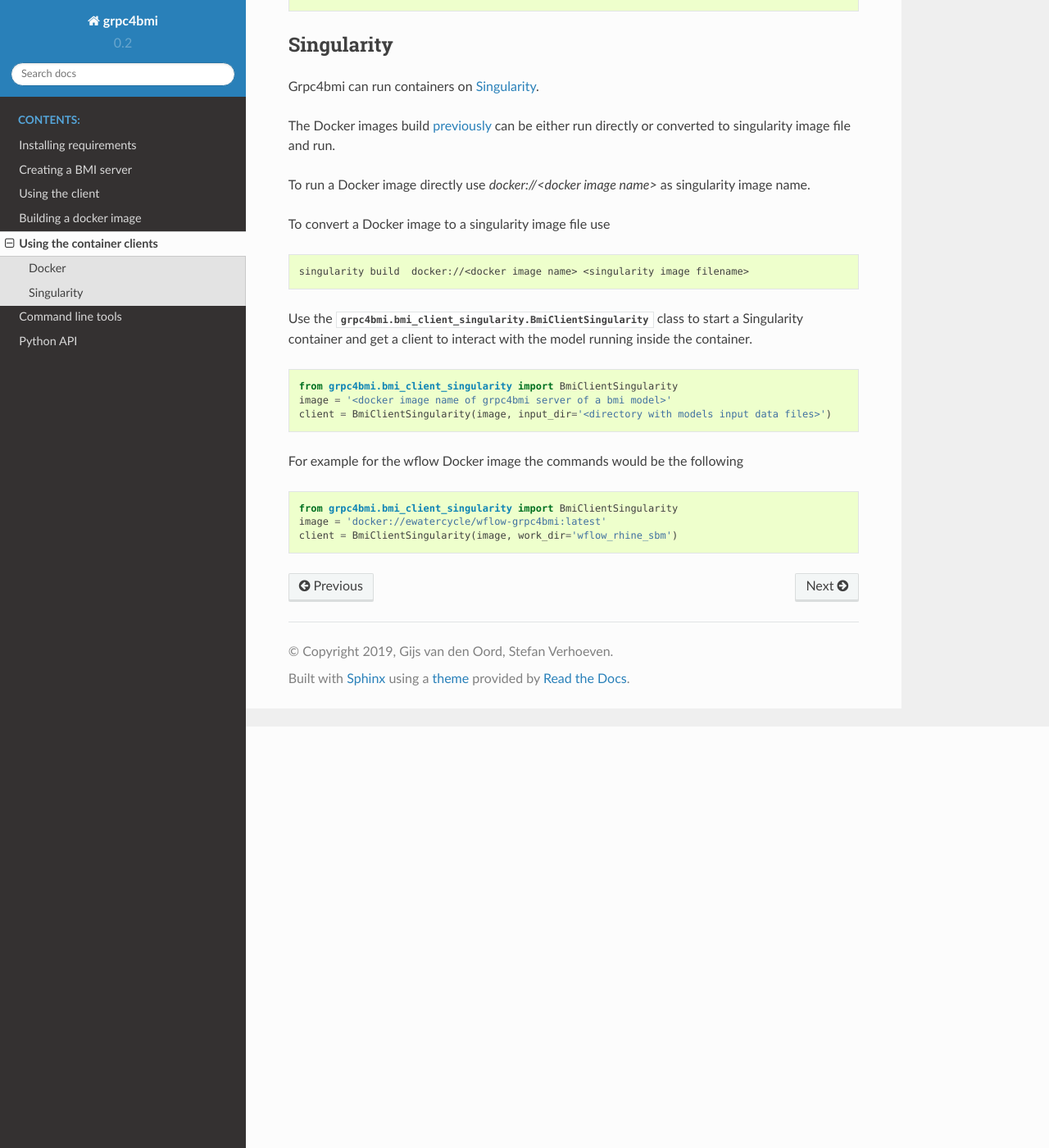
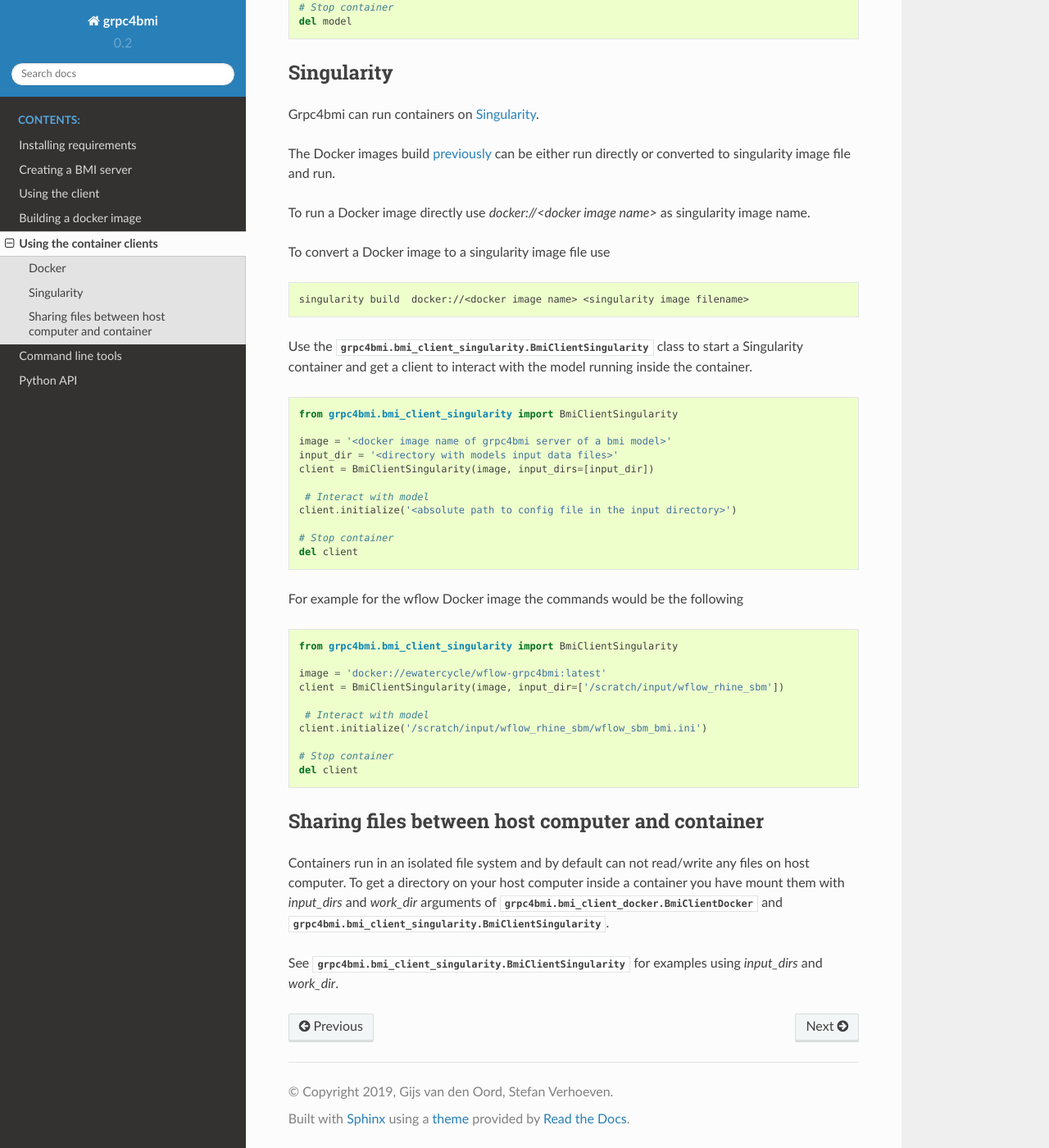
Before and after one commit to eWaterCycle/grpc4bmi, a Sphinx documentation site: the page built from docs/container/usage.rst, in a window 1280 px wide and 1400 px high, scrolled down 514 px. Shown: the whole window at 82% size. Built offline with Sphinx 7.4.7 and the Read the Docs theme 2.0.0, drawn with Linux system fonts in a browser that asks for light colours; pages that are not in the unit, such as notebooks, are missing from menus; some of the changed text lies outside the part shown.

Commit message:
More docs

```diff
--- a/docs/container/usage.rst
+++ b/docs/container/usage.rst
@@ -10,11 +10,11 @@ Grpc4bmi can run containers with `Docker engine`_.
 
 Use the :class:`grpc4bmi.bmi_client_docker.BmiClientDocker` class to start a Docker container and get a client to interact with the model running inside the container.
 
-
-
 For example the PCR-GLOBWB model can be started in a Docker container with
 
 .. code-block:: python
+
+    from grpc4bmi.bmi_client_docker import BmiClientDocker
 
     model = BmiClientDocker(image='ewatercycle/pcrg-grpc4bmi:latest', image_port=55555,
                             work_dir="./input")
@@ -47,15 +47,41 @@ Use the :class:`grpc4bmi.bmi_client_singularity.BmiClientSingularity` class to s
 .. code-block:: python
 
     from grpc4bmi.bmi_client_singularity import BmiClientSingularity
+
     image = '<docker image name of grpc4bmi server of a bmi model>'
-    client = BmiClientSingularity(image, input_dir='<directory with models input data files>')
+    input_dir = '<directory with models input data files>'
+    client = BmiClientSingularity(image, input_dirs=[input_dir])
+
+     # Interact with model
+    client.initialize('<absolute path to config file in the input directory>')
+
+    # Stop container
+    del client
 
 For example for the wflow Docker image the commands would be the following
 
 .. code-block:: python
 
     from grpc4bmi.bmi_client_singularity import BmiClientSingularity
+
     image = 'docker://ewatercycle/wflow-grpc4bmi:latest'
-    client = BmiClientSingularity(image, work_dir='wflow_rhine_sbm')
+    client = BmiClientSingularity(image, input_dir=['/scratch/input/wflow_rhine_sbm'])
+
+     # Interact with model
+    client.initialize('/scratch/input/wflow_rhine_sbm/wflow_sbm_bmi.ini')
+
+    # Stop container
+    del client
+
 
 .. _Singularity: https://www.sylabs.io/guides/latest/user-guide/
+
+Sharing files between host computer and container
+-------------------------------------------------
+
+Containers run in an isolated file system and by default can not read/write any files on host computer.
+To get a directory on your host computer inside a container you have mount them with `input_dirs` and
+`work_dir` arguments of :py:class:`grpc4bmi.bmi_client_docker.BmiClientDocker` and
+:py:class:`grpc4bmi.bmi_client_singularity.BmiClientSingularity`.
+
+See :py:class:`grpc4bmi.bmi_client_singularity.BmiClientSingularity` for examples using `input_dirs` and `work_dir`.
```
Also changed, not shown: README.md (+9 -9 lines), 1 other file.
